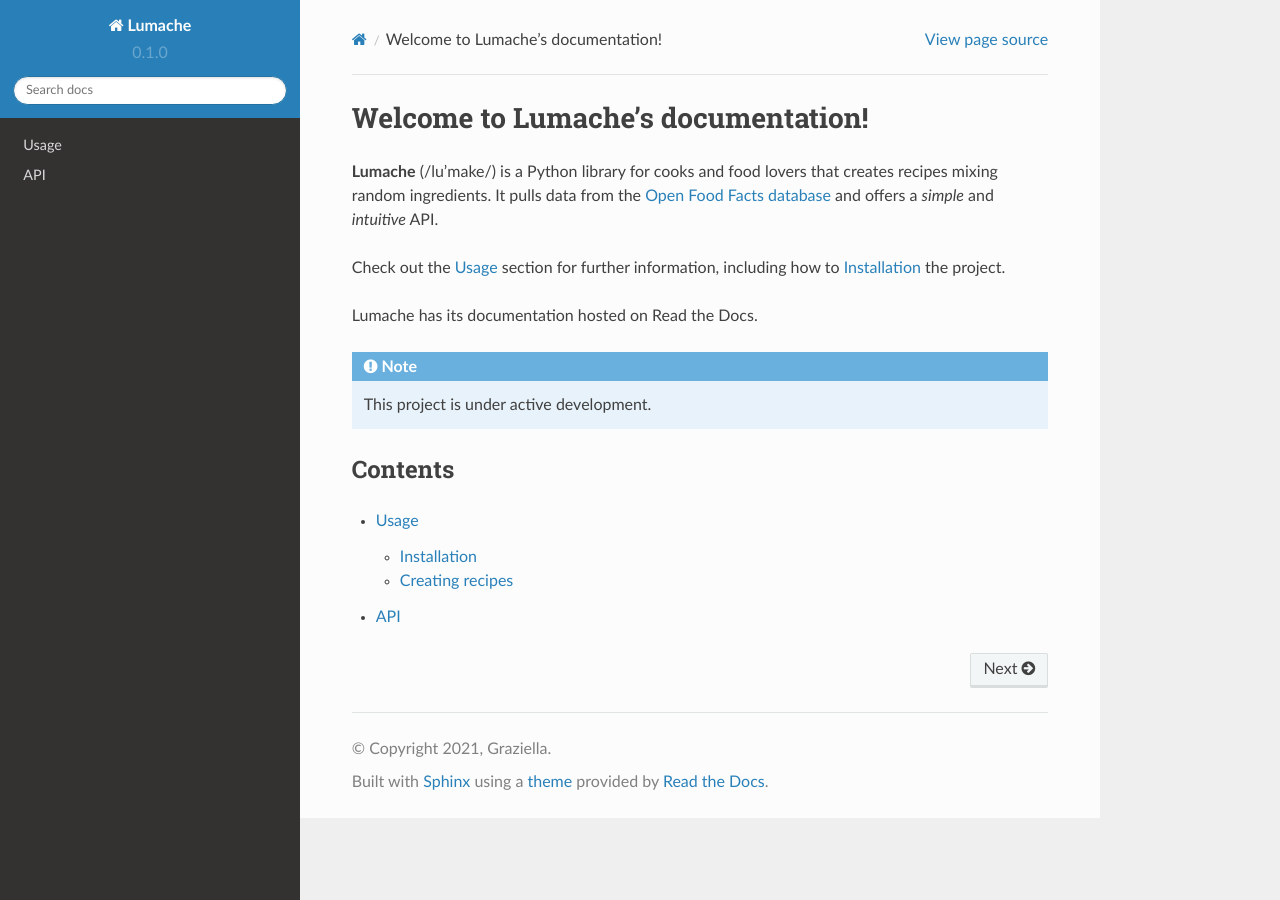
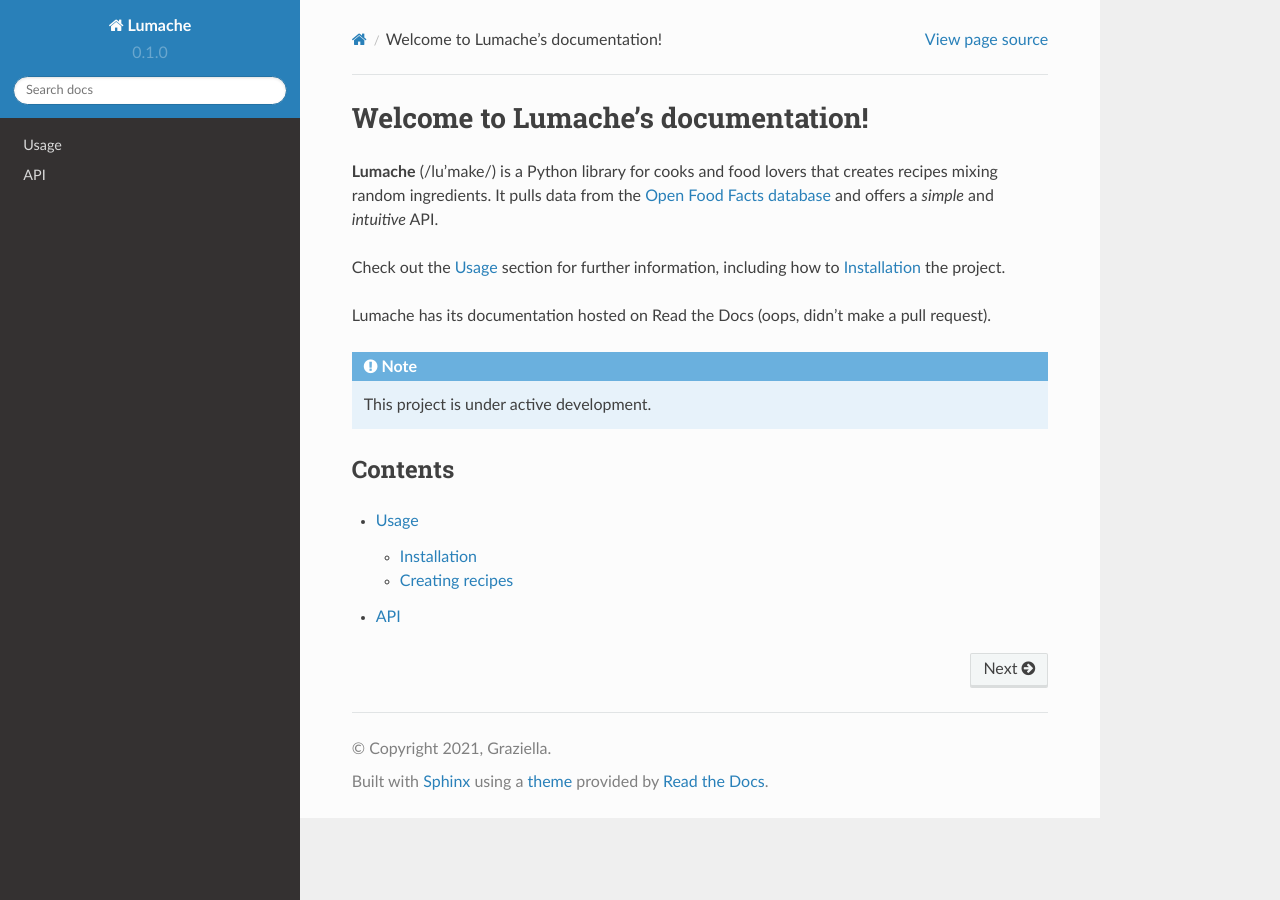
Before and after one commit to cuerik/AnotherDocTrial, a Sphinx documentation site: the page built from docs/source/index.rst, in a window 1280 px wide. Built offline with Sphinx 7.4.7 and the Read the Docs theme 2.0.0, drawn with Linux system fonts in a browser that asks for light colours.

Commit message:
pull request time

```diff
--- a/docs/source/index.rst
+++ b/docs/source/index.rst
@@ -9,7 +9,7 @@ and offers a *simple* and *intuitive* API.
 Check out the :doc:`usage` section for further information, including
 how to :ref:`installation` the project.
 
-Lumache has its documentation hosted on Read the Docs.
+Lumache has its documentation hosted on Read the Docs (oops, didn't make a pull request).
 
 .. note::
 
```
